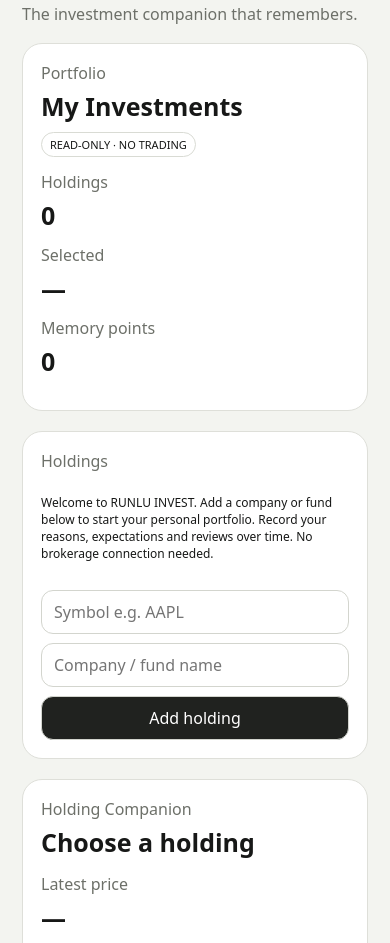
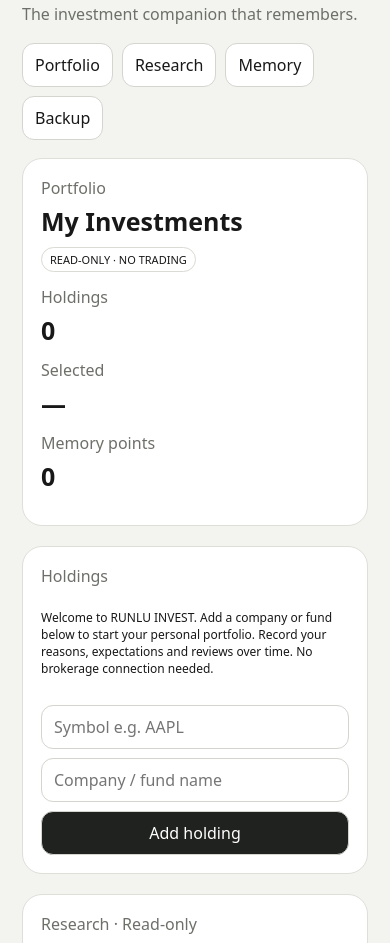
Before and after one commit to nevergiveup980-ux/runlu-csu-investment-ai, a website: page public/index.html in a window 390 px wide. Shown: the part 90-1033 px from the top of the page. Drawn offline with Linux system fonts and the light colour scheme.

Commit message:
Add mobile-friendly portfolio research memory and backup navigation

```diff
--- a/public/index.html
+++ b/public/index.html
@@ -12,7 +12,8 @@
 <div class="title">RUNLU INVEST</div>
 <div class="muted">The investment companion that remembers.</div>
 <div id="previewNotice" class="safe" role="status" style="display:none;padding:12px;margin-top:14px;border:1px solid #dedfd9;border-radius:12px;background:#fff">Preview mode · Investment notes stay in this browser. Live market prices are not connected on this preview site. Export a JSON backup before clearing browser data.</div>
-<div class="hero">
+<nav class="row" aria-label="Investment sections" style="margin-top:18px"><a class="pill" href="#portfolio" style="text-decoration:none;color:inherit">Portfolio</a><a class="pill" href="#research" style="text-decoration:none;color:inherit">Research</a><a class="pill" href="#memory" style="text-decoration:none;color:inherit">Memory</a><a class="pill" href="#backup" style="text-decoration:none;color:inherit">Backup</a></nav>
+<div class="hero" id="portfolio">
   <div class="row" style="justify-content:space-between;align-items:center">
     <div><div class="muted">Portfolio</div><div class="big">My Investments</div></div>
     <span class="tag">READ-ONLY · NO TRADING</span>
@@ -35,8 +36,8 @@
  </div>
 </div>
 
-<div class="card section">
- <div class="muted">Holding Companion</div>
+<div class="card section" id="research">
+ <div class="muted">Research · Read-only</div>
  <div class="big" id="holdingTitle">Choose a holding</div>
  <div class="grid">
   <div><div class="muted">Latest price</div><div class="big" id="price">—</div></div>
@@ -46,7 +47,7 @@
  <div class="chart" id="marketStatus">Choose a holding to load market research.</div>
 </div>
 
-<div class="card section">
+<div class="card section" id="memory">
  <div class="muted">Investment Memory</div>
  <div class="big">Why did I make this decision?</div>
  <div class="form">
@@ -64,7 +65,7 @@
  </div>
  <div id="timeline" style="margin-top:14px"></div>
 </div>
-<div class="card section"><div class="muted">Memory Backup</div><div class="row" style="margin-top:12px"><button id="exportBackup">Export JSON backup</button><button id="importBackup">Import JSON backup</button><input id="backupFile" type="file" accept="application/json,.json" hidden></div><div class="safe muted">Backup files contain your investment notes. Keep them private. Import replaces local portfolio data only after confirmation.</div><div id="backupStatus" class="safe" role="status" aria-live="polite"></div></div>
+<div class="card section" id="backup"><div class="muted">Memory Backup</div><div class="row" style="margin-top:12px"><button id="exportBackup">Export JSON backup</button><button id="importBackup">Import JSON backup</button><input id="backupFile" type="file" accept="application/json,.json" hidden></div><div class="safe muted">Backup files contain your investment notes. Keep them private. Import replaces local portfolio data only after confirmation.</div><div id="backupStatus" class="safe" role="status" aria-live="polite"></div></div>
 <div class="card section"><div class="muted">Holding Story</div><div class="big" id="storyTitle">Your investment story</div><div id="story" class="mini"></div></div>
 <div class="card section">
  <div class="muted">What have I learned?</div>
```
